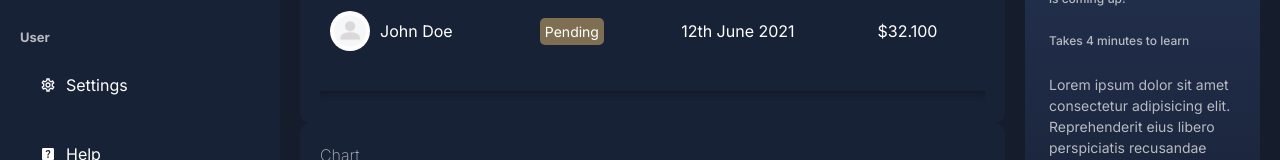
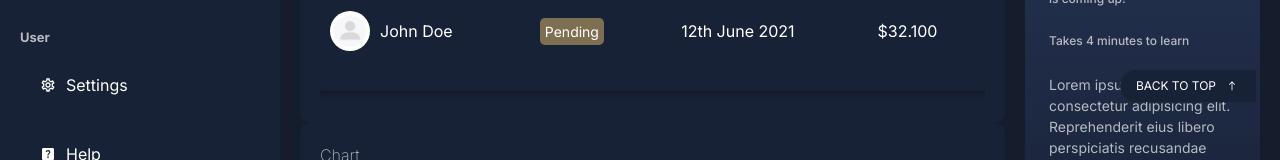
Before and after one commit to MedinaPiRRy/Admin-Dashboard, a Next.js app: page /dashboard in a window 1280 px wide. Shown: the part 627-787 px from the top of the page. Built offline with nearby package versions, Linux system fonts and the light colour scheme.

Commit message:
added ScrollBackToTop button - (visible functionality broken) - [Medium Webpage]

```diff
--- /dev/null
+++ b/app/(ui)/dashboard/scrollTopButton/scrollButton.jsx
@@ -0,0 +1,49 @@
+'use client'
+import Styles from './scrollButton.module.css';
+import { IoIosArrowRoundUp } from 'react-icons/io';
+import { useEffect, useState } from 'react';
+
+const ScrollButton = () => {
+
+    const isBrowser = () => typeof window !== 'undefined'; //The approach recommended by Next.js
+
+    function scrollToTop() {
+        if (!isBrowser()) return;
+        window.scrollTo({ top: 0, behavior: 'smooth' });
+    }
+
+    const [isVisible, setIsVisible] = useState(false);
+
+  const handleScroll = () => {
+    // Show the button when the user scrolls down
+    if (window.scrollY > 100) {
+      setIsVisible(true);
+    } else {
+      setIsVisible(false);
+    }
+  };
+
+  useEffect(() => {
+    // Add scroll event listener when the component mounts
+    window.addEventListener('scroll', handleScroll);
+
+    // Remove the event listener when the component unmounts
+    return () => {
+      window.removeEventListener('scroll', handleScroll);
+    };
+  }, []);
+
+   return (
+      <div className={Styles.container}>
+        <button
+        className={`fixed bottom-0 right-0 rounded-s-full px-4 py-2 mr-6 mb-[71px] z-50 items-center text-xs flex gap-2 scrollToTopButton ${isVisible ? 'visible' : ''}, ${Styles.button}`}
+        onClick={scrollToTop}
+      >
+        BACK TO TOP
+        <IoIosArrowRoundUp className="inline-block h-4 w-4" />
+</button>
+      </div>
+   )
+};
+
+export default ScrollButton;
--- /dev/null
+++ b/app/(ui)/dashboard/scrollTopButton/scrollButton.module.css
@@ -0,0 +1,18 @@
+.scrollToTopButton {
+    cursor: pointer;
+    opacity: 0;
+    transition: opacity 0.3s ease-in-out;
+  }
+
+  .scrollToTopButton.visible {
+    opacity: 1;
+  }
+
+  .button{
+    background-color: var(--bgSoft);
+    transition: 300ms;
+  }
+
+    .button:hover{
+        transform: scale(1.2);
+    }
--- a/app/dashboard/page.jsx
+++ b/app/dashboard/page.jsx
@@ -5,6 +5,7 @@ import Transaction from "@/(ui)/dashboard/transactions/transactions";
 import Chart from "@/(ui)/dashboard/chart/chart";
 import SecondCard from "@/(ui)/dashboard/cards/secondCard/secondCard";
 import ThirdCard from "@/(ui)/dashboard/cards/thirdCard/thirdCard";
+import ScrollButton from "@/(ui)/dashboard/scrollTopButton/scrollButton";
 
 const DashboardPage = () => {
   return (
@@ -18,6 +19,7 @@ const DashboardPage = () => {
         <div>
           <Transaction />
           <Chart />
+          <ScrollButton />
         </div>
       </div>
       <div className={Styles.side}>
```
